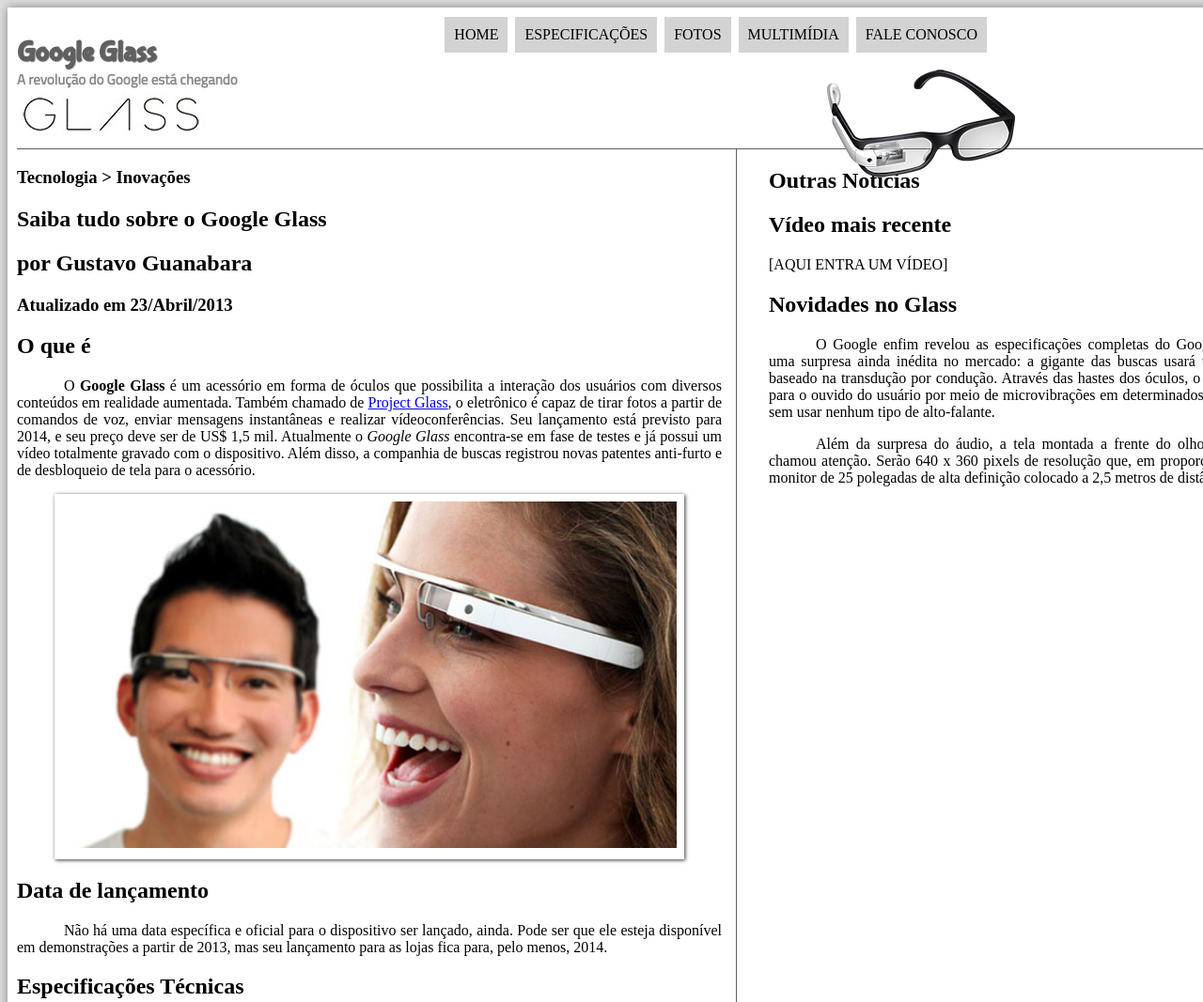
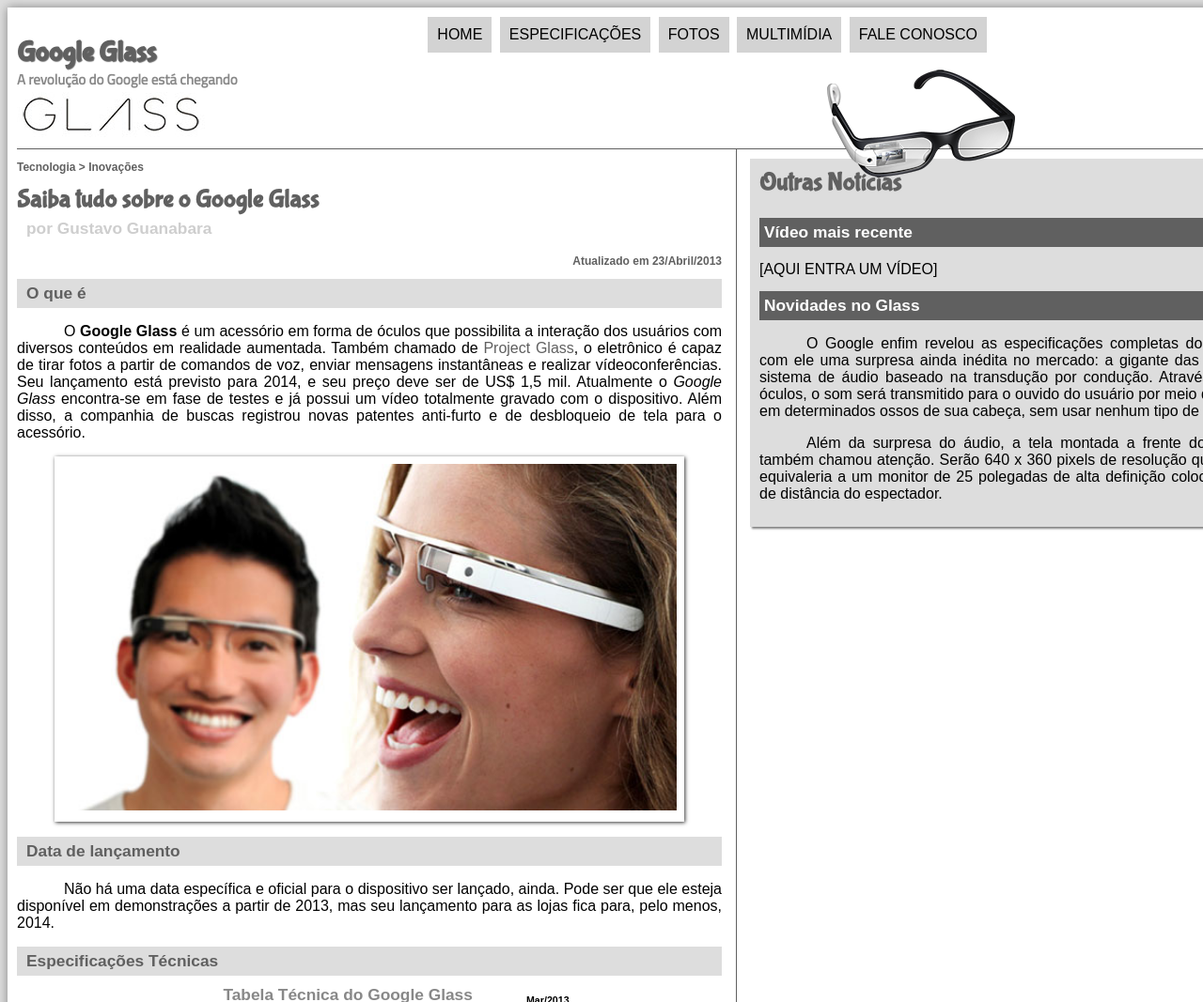
Before and after one commit to Hondajr/CursoemVideo, a plain HTML site: page GlassProject/index.html in a window 1280 px wide. Shown: the top 1067 px of the page at 94% size. Drawn offline with Linux system fonts and the light colour scheme.

Commit message:
Aula 21
Finalização Estilos da pagina 'index'

```diff
--- a/GlassProject/_css/estilo.css
+++ b/GlassProject/_css/estilo.css
@@ -1,24 +1,26 @@
 @charset "UTF-8";
 @import url('https://fonts.googleapis.com/css2?family=Titillium+Web&display=swap');
+
 @font-face {
   font-family: 'FonteLogo';
   src: url("../_fonts/bubblegum-sans-regular.otf");
 }
 
-body{
+body {
   background-color: #dddddd;
-  color: rgba(0,0,0,1);
+  color: rgba(0, 0, 0, 1);
+  font-family: Arial,sans-serif;
 }
 
-div#interface{
+div#interface {
   width: 1400px;
   background-color: #ffffff;
   margin: 0px auto 0px auto;
-  box-shadow: 0px 0px 10px rgba(0,0,0,0.4);
+  box-shadow: 0px 0px 10px rgba(0, 0, 0, 0.4);
   padding: 10px;
 }
 
-header#cabecalho img#icone{
+header#cabecalho img#icone {
   position: absolute;
   right: 200px;
   top: 70px;
@@ -27,72 +29,84 @@
 header#cabecalho {
   border-bottom: 1px #606060 solid;
   height: 120px;
-  background:url("../_imagens/glass-logo-peq.jpg") no-repeat 0px 60px;
+  background: url("../_imagens/glass-logo-peq.jpg") no-repeat 0px 60px;
 }
 
-header#cabecalho h1{
-  font-family: 'FonteLogo', sans-serif;  font-size: 30px;
-  color:#606060;
-  text-shadow: 1px 1px 1px rgba(0,0,0,.6);
-  padding:0px;
+header#cabecalho h1 {
+  font-family: 'FonteLogo', sans-serif;
+  font-size: 30px;
+  color: #606060;
+  text-shadow: 1px 1px 1px rgba(0, 0, 0, .6);
+  padding: 0px;
   margin-bottom: 0px;
 }
-header#cabecalho h2{
+
+header#cabecalho h2 {
   font-family: 'Titillium Web', sans-serif;
-  color:#888888;
+  color: #888888;
   font-size: 15px;
-  padding:0px;
-  margin-top:0px;
+  padding: 0px;
+  margin-top: 0px;
 }
 
-p{
+p {
   text-align: justify;
   text-indent: 50px;
 }
 
+a{
+  color:#606060;
+  text-decoration: none;
+}
+
+a:hover{
+  text-decoration: underline;
+}
+
 /*Formatação de Imagens com Legendas*/
-figure.foto-legenda{
+figure.foto-legenda {
   position: relative;
   border: 8px solid white;
-  box-shadow: 1px 1px 4px rgba(0,0,0,0.8);
+  box-shadow: 1px 1px 4px rgba(0, 0, 0, 0.8);
 }
 
-figure.foto-legenda img{
+figure.foto-legenda img {
   width: 100%;
   height: 100%;
 }
 
-figure.foto-legenda figcaption{
+figure.foto-legenda figcaption {
   opacity: 0;
   position: absolute;
   top: 0px;
-  background-color: rgba(0,0,0,0.4);
-  color:white;
+  background-color: rgba(0, 0, 0, 0.4);
+  color: white;
   width: 100%;
   height: 100%;
-  padding:10px;
+  padding: 10px;
   box-sizing: border-box;
   transition: opacity 1s;
 }
 
-figure.foto-legenda figcaption:hover{
+figure.foto-legenda figcaption:hover {
   opacity: 1;
 }
 
 /* Formatação Menu */
-nav#menu{
+nav#menu {
   display: block;
 }
 
-nav#menu ul{
-  list-style:none;
+nav#menu ul {
+  list-style: none;
   text-transform: uppercase;
   position: absolute;
   top: 0px;
   right: 228px;
-;}
+  ;
+}
 
-nav#menu li{
+nav#menu li {
   display: inline-block;
   background-color: lightgray;
   padding: 10px;
@@ -100,26 +114,26 @@
   transition: background-color 600ms;
 }
 
-nav#menu li:hover{
+nav#menu li:hover {
   background-color: #606060;
 }
 
-nav#menu h1{
+nav#menu h1 {
   display: none;
 }
 
-nav#menu a{
-  color:black;
+nav#menu a {
+  color: black;
   text-decoration: none;
 }
 
-nav#menu a:hover{
-  color:white;
+nav#menu a:hover {
+  color: white;
   text-decoration: underline;
 }
 
 
-section#corpo{
+section#corpo {
   display: block;
   width: 750px;
   float: left;
@@ -127,61 +141,112 @@
   padding-right: 15px;
 }
 
-table#tabelaspec{
+article#noticia-principal h2 {
+  font-size: 13pt;
+  color: #606060;
+  background-color: #dddddd;
+  padding: 5px 0px 5px 10px;
+  margin: 10px 0px 10px 0px;
+}
+
+header#cabecalho-artigo h1 {
+  font-family: 'FonteLogo', sans-serif;
+  font-size: 20pt;
+  color: #606060;
+  margin-bottom: 0px;
+  margin-top: 0px;
+}
+
+header#cabecalho-artigo h2 {
+  font-size: 13pt;
+  color: #cecece;
+  background-color: white;
+  margin: 0px;
+}
+
+header#cabecalho-artigo h3 {
+  font-size: 12px;
+  color: #606060;
+}
+
+.direita {
+  text-align: right;
+}
+
+table#tabelaspec {
   border: 1px solid #606060;
   border-spacing: 0px;
   margin-left: auto;
   margin-right: auto;
 }
 
-table#tabelaspec td{
+table#tabelaspec td {
   border: 1px solid #606060;
-  padding:10px;
+  padding: 10px;
   text-align: center;
   vertical-align: middle;
 }
 
-table#tabelaspec td.rightCell{
+table#tabelaspec td.rightCell {
   text-align: left;
   background-color: #cecece;
 }
 
-table#tabelaspec td.leftCell{
+table#tabelaspec td.leftCell {
   text-align: right;
-  color:white;
+  color: white;
   background-color: #606060;
   vertical-align: top;
   font-weight: bold;
 }
 
-table#tabelaspec caption{
+table#tabelaspec caption {
   color: #888888;
   font-size: 13pt;
   font-weight: bolder;
 
 }
 
-table#tabelaspec caption span{
+table#tabelaspec caption span {
   display: block;
-  float:right;
-  color:black;
+  float: right;
+  color: black;
   font-size: 8pt;
   margin-top: 10px;
 }
 
-aside#lateral{
+aside#lateral {
   display: block;
   width: 600px;
-  float:right;
+  float: right;
+  background-color: #dddddd;
+  padding:10px;
+  margin-top: 10px;
+  box-shadow: 2px 2px 2px rgba(0,0,0,.5);
 }
 
-footer#rodape{
-  clear:both;
-  border-top:1px solid #606060;
+aside#lateral h1{
+  font-family: 'FonteLogo';
+  font-size: 20pt;
+  color:#606060;
   margin-top: 0px;
-  padding-top:0px;
 }
-footer#rodape p{
-  margin-top:4px;
+
+aside#lateral h2{
+background-color: #606060;
+font-size: 13pt;
+color:white;
+padding: 5px;
+}
+
+footer#rodape {
+  clear: both;
+  border-top: 1px solid #606060;
+  margin-top: 0px;
+  padding-top: 0px;
+}
+
+footer#rodape p {
+  margin-top: 4px;
   text-align: center;
 }
--- a/GlassProject/index.html
+++ b/GlassProject/index.html
@@ -14,7 +14,7 @@
         <h1>Google Glass</h1>
         <h2>A revolução do Google está chegando</h2>
       </hgroup>
-      <img id="icone" src="/GlassProject/_imagens/glass-oculos-preto-peq.png" />
+      <img id="icone" src="_imagens/glass-oculos-preto-peq.png" />
 
       <nav id="menu">
         <h1>Menu Principal</h1>
@@ -31,12 +31,15 @@
     </header>
 
     <section id="corpo">
+      <article id="noticia-principal">
+        <header id="cabecalho-artigo">
           <hgroup>
             <h3>Tecnologia > Inovações</h3>
             <h1>Saiba tudo sobre o Google Glass</h1>
             <h2>por Gustavo Guanabara</h2>
-        <h3>Atualizado em 23/Abril/2013</h3>
+            <h3 class="direita">Atualizado em 23/Abril/2013</h3>
           </hgroup>
+        </header>
 
         <h2>O que é</h2>
         <p>
@@ -45,7 +48,8 @@
             href="https://www.google.com/glass/start/" target="_blank">Project Glass</a>, o eletrônico é capaz de tirar
           fotos a partir de comandos de voz, enviar mensagens instantâneas e realizar vídeo&shy;conferências. Seu
           lançamento está previsto para 2014, e seu preço deve ser de US$ 1,5 mil. Atualmente o <em>Google Glass</em>
-        encontra-se em fase de testes e já possui um vídeo totalmente gravado com o dispositivo. Além disso, a companhia
+          encontra-se em fase de testes e já possui um vídeo totalmente gravado com o dispositivo. Além disso, a
+          companhia
           de buscas registrou novas patentes anti-furto e de desbloqueio de tela para o acessório.
         </p>
 
@@ -59,49 +63,54 @@
           </figcaption>
         </figure>
 
-      <h1>Data de lançamento</h1>
+        <h2>Data de lançamento</h2>
         <p>
           Não há uma data específica e oficial para o dispositivo ser lançado, ainda. Pode ser que ele esteja disponível
           em demonstrações a partir de 2013, mas seu lançamento para as lojas fica para, pelo menos, 2014.
         </p>
 
-      <h1>Especificações Técnicas</h1>
+        <h2>Especificações Técnicas</h2>
 
         <table id="tabelaspec">
           <caption>Tabela Técnica do Google Glass <span>Mar/2013</span></caption>
           <tr>
-          <td class="leftCell">Tela</td><td class="rightCell">Resolução equivalente a tela de 25"</td>
+            <td class="leftCell">Tela</td>
+            <td class="rightCell">Resolução equivalente a tela de 25"</td>
           </tr>
           <tr>
-          <td class="leftCell" rowspan="2">Camera</td><td class="rightCell">5MP para fotos</td>
+            <td class="leftCell" rowspan="2">Camera</td>
+            <td class="rightCell">5MP para fotos</td>
           </tr>
           <tr>
             <td class="rightCell">720p para vídeos</td>
           </tr>
           <tr>
-          <td class="leftCell" rowspan="2">Conectividade</td><td class="rightCell">Wi-Fi</td>
+            <td class="leftCell" rowspan="2">Conectividade</td>
+            <td class="rightCell">Wi-Fi</td>
           </tr>
           <tr>
             <td class="rightCell">Bluetooth</td>
           </tr>
           <tr>
-          <td class="leftCell">Memória Interna</td><td class="rightCell">12GB</td>
+            <td class="leftCell">Memória Interna</td>
+            <td class="rightCell">12GB</td>
           </tr>
         </table>
 
-      <h1>Como funciona</h1>
+        <h2>Como funciona</h2>
         <p>
           De acordo com fontes próximas do Google, os óculos vão contar com uma pequena tela de LCD ou AMOLED na parte
           superior e em frente aos olhos do usuário. Com o uso de uma câmera e GPS, você pode se situar, assim como
           selecionar opções com o movimento da cabeça
         </p>
 
-      <h1>O que você pode fazer com o Google Glasses</h1>
+        <h2>O que você pode fazer com o Google Glasses</h2>
         <p>
           O vídeo de divulgação do Google mostra que você pode se transformar em uma espécie de “super-<wbr />humano”, já que o aparelho pode indicar a quantos metros você está de seu destino, se o metrô está aberto ou fechado, mostrar o clima, agenda e até mesmo permitir que você marque encontros apenas com comandos de voz.
         </p>
 
         [AQUI ENTRA UM VÍDEO]
+      </article>
     </section>
     <aside id="lateral">
       <h1>Outras Notícias</h1>
```
Lines whose indentation alone changed are shown as unchanged.
